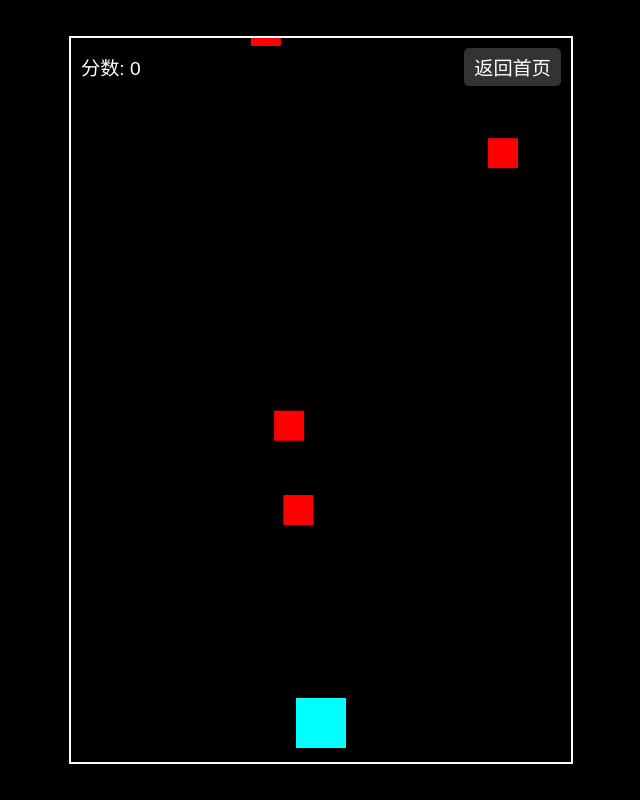
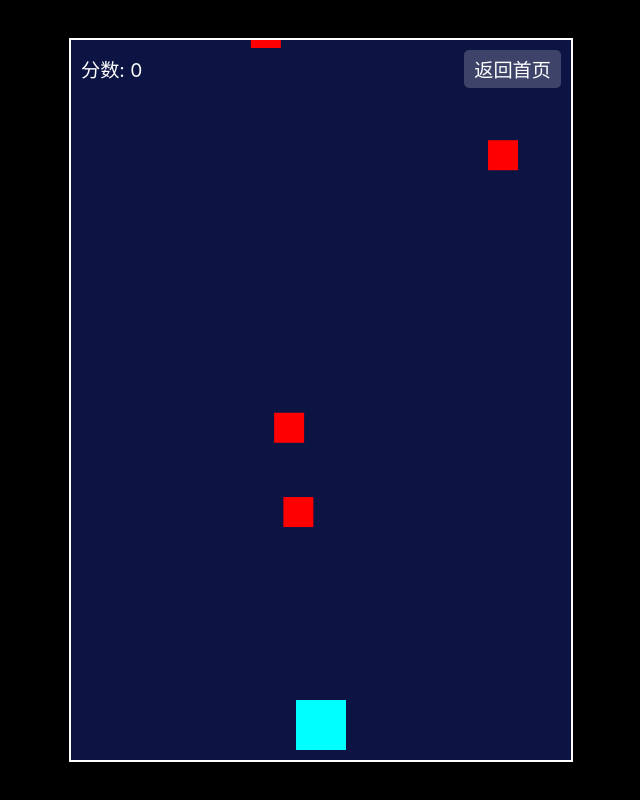
Before and after one commit to curry202504/curry202504.github.io, a plain HTML site: page game.html in a window 1280 px wide. Shown: the whole page, without its empty margins (319-959 px from the left). Drawn offline with Linux system fonts and the light colour scheme.

Commit message:
Update game.css

```diff
--- a/assets/css/game.css
+++ b/assets/css/game.css
@@ -2,17 +2,24 @@ body {
     margin: 0;
     background-color: #000;
     color: #fff;
-    font-family: sans-serif;
+    font-family: -apple-system, BlinkMacSystemFont, "Segoe UI", Roboto, "Helvetica Neue", Arial, sans-serif;
     display: flex;
     justify-content: center;
     align-items: center;
     height: 100vh;
     overflow: hidden;
+    /* 防止在移动端拖动时滚动页面 */
+    touch-action: none;
 }
 
 #game-container {
     position: relative;
     border: 2px solid #fff;
+    background-color: #0c1444; /* 深蓝色夜空背景 */
+}
+
+canvas {
+    display: block; /* 移除画布下方的微小空隙 */
 }
 
 #ui-container {
@@ -24,6 +31,8 @@ body {
     justify-content: space-between;
     align-items: center;
     font-size: 1.2rem;
+    /* 确保UI在游戏元素之上 */
+    z-index: 10;
 }
 
 #back-button {
@@ -44,6 +53,8 @@ body {
     border-radius: 10px;
     text-align: center;
     color: white;
+    z-index: 20;
+    width: 80%;
 }
 
 #game-over-screen h2 {
```
